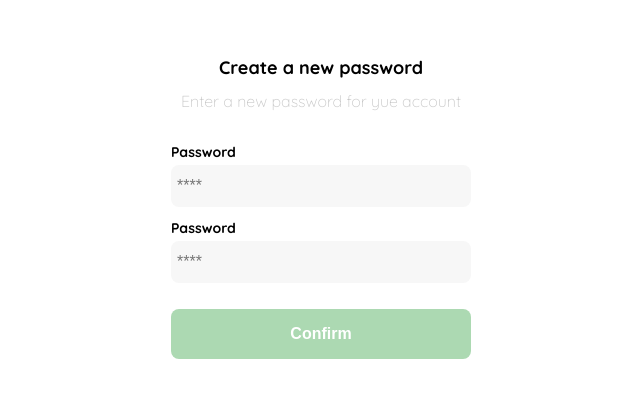
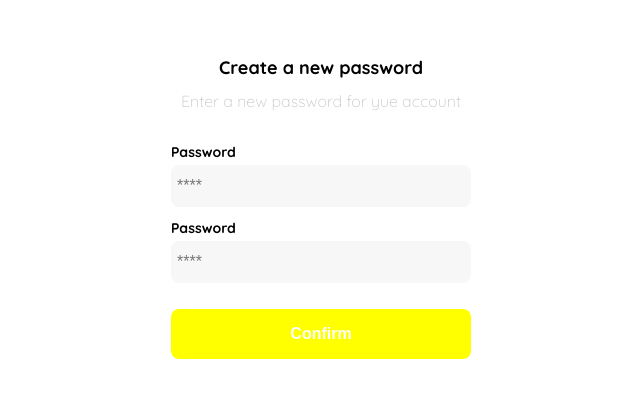
Before and after one commit to maramirez1996/Practica-2.0, a plain HTML site: page index.html in a window 1280 px wide. Shown: the part 184-582 px from the top of the page, without its empty margins (319-959 px from the left). Drawn offline with Linux system fonts and the light colour scheme.

Commit message:
color boton

```diff
--- a/index.html
+++ b/index.html
@@ -72,7 +72,7 @@
           margin-bottom: 12px;
         }
         .primary-button {
-          background-color: var(--hospital-green);
+          background-color: yellow;
           border-radius: 8px;
           border: none;
           color: var(--white);
```
